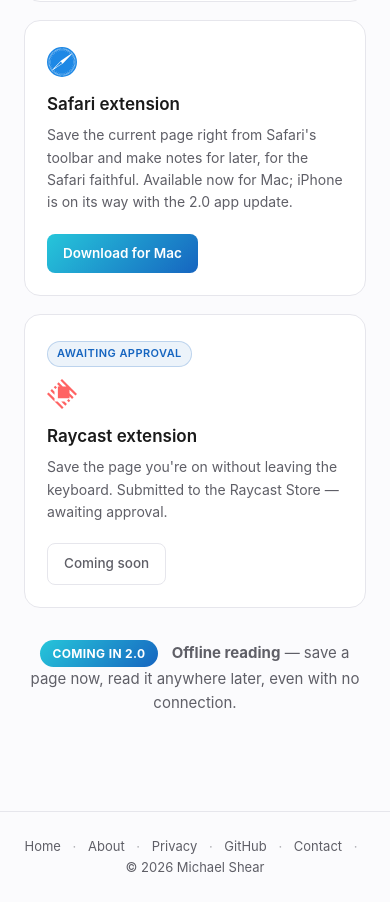
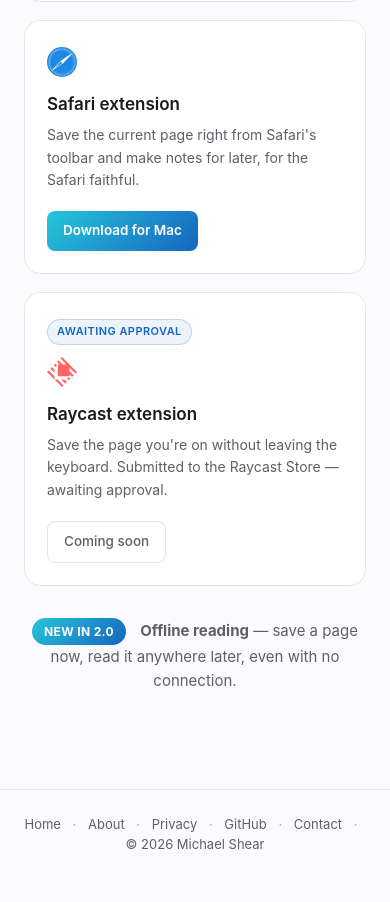
Before and after one commit to shearmds/ReadThisLater, a plain HTML site: page index.html in a window 390 px wide. Shown: the part 1289-2191 px from the top of the page. After the commit the page ends 2168 px from the top, so only its background shows below. Drawn offline with Linux system fonts and the light colour scheme.

Commit message:
Update Safari card and 2.0 teaser badge copy
Drop the Mac/iPhone availability line from the Safari card now that
the download button covers it, and flip the offline-reading badge
from "Coming in 2.0" to "New in 2.0".

```diff
--- a/index.html
+++ b/index.html
@@ -308,7 +308,7 @@
             <article class="card">
                 <div class="card-icon"><img src="safari.svg" alt="Safari" width="30" height="30"></div>
                 <h3 class="card-title">Safari extension</h3>
-                <p class="card-desc">Save the current page right from Safari's toolbar and make notes for later, for the Safari faithful. Available now for Mac; iPhone is on its way with the 2.0 app update.</p>
+                <p class="card-desc">Save the current page right from Safari's toolbar and make notes for later, for the Safari faithful.</p>
                 <a class="btn" href="https://github.com/shearmds/dia-read-later/releases/download/research-sync-mac-v2.0/Research.Sync.dmg">Download for Mac</a>
             </article>
 
@@ -322,7 +322,7 @@
         </div>
 
         <p class="teaser">
-            <span class="teaser-badge">Coming in 2.0</span>
+            <span class="teaser-badge">New in 2.0</span>
             <strong>Offline reading</strong> &mdash; save a page now, read it anywhere later, even with no connection.
         </p>
 
```
